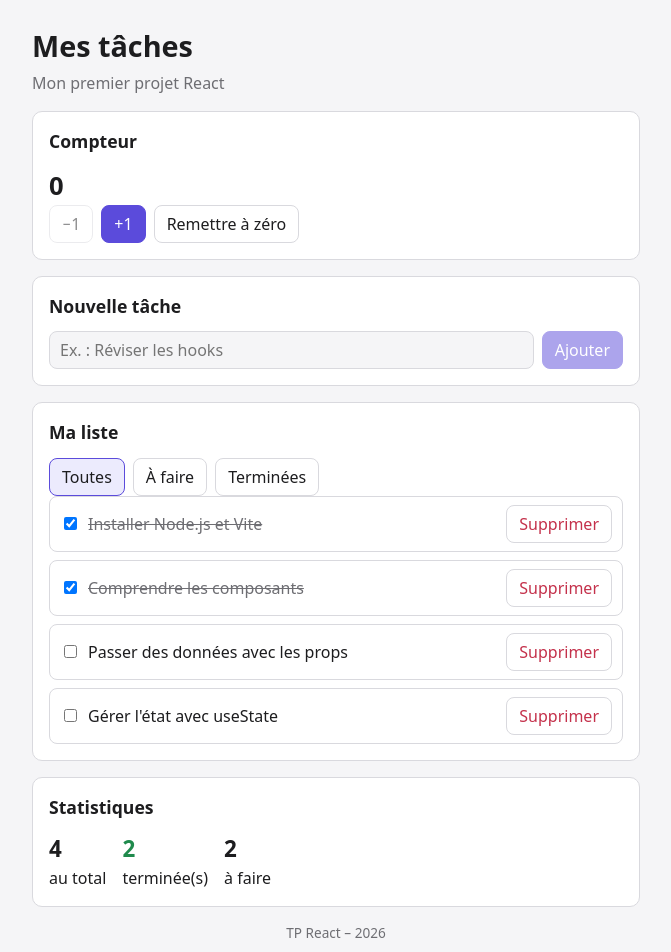
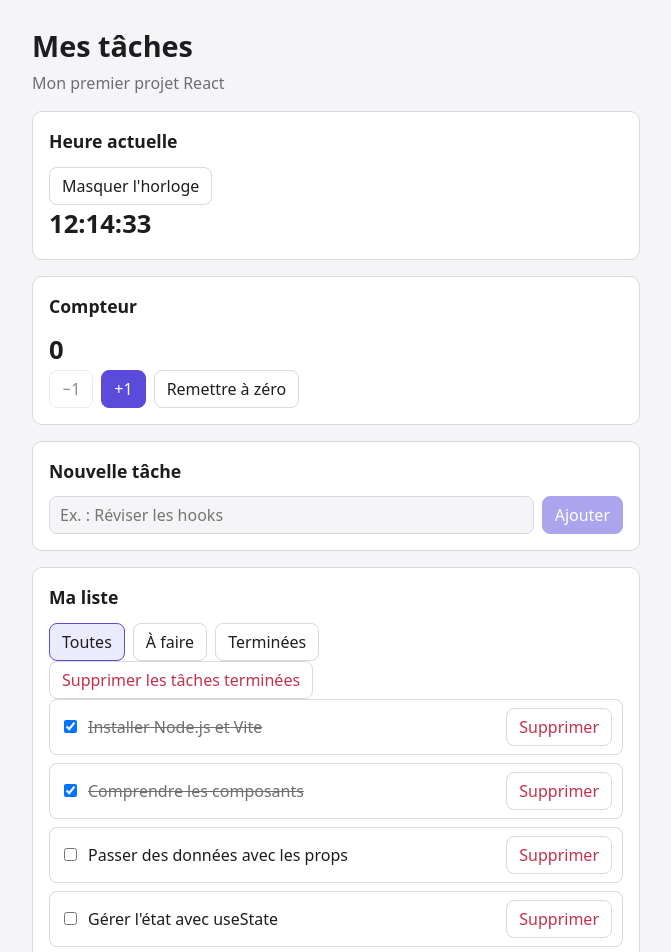
Before and after one commit to abbadnouha8-cloud/tp-react-taches, a React (Vite) app in the folder mes-taches/: page / in a window 1280 px wide. Shown: the top 952 px of the page, without its empty margins (304-975 px from the left). Built offline with nearby package versions, Linux system fonts and the light colour scheme.

Commit message:
Étape 5 : useEffect (horloge, chargement JSON, titre)

```diff
--- a/mes-taches/src/App.jsx
+++ b/mes-taches/src/App.jsx
@@ -1,23 +1,66 @@
-import { useState } from 'react'
+import { useEffect, useState } from 'react'
 import Carte from './components/Carte.jsx'
 import Compteur from './components/Compteur.jsx'
 import Entete from './components/Entete.jsx'
 import Filtres from './components/Filtres.jsx'
 import FormulaireAjout from './components/FormulaireAjout.jsx'
+import Horloge from './components/Horloge.jsx'
 import ListeTaches from './components/ListeTaches.jsx'
 import Pied from './components/Pied.jsx'
 import Statistiques from './components/Statistiques.jsx'
 
-const TACHES_INITIALES = [
-  { id: 1, titre: 'Installer Node.js et Vite', terminee: true },
-  { id: 2, titre: 'Comprendre les composants', terminee: true },
-  { id: 3, titre: 'Passer des données avec les props', terminee: false },
-  { id: 4, titre: "Gérer l'état avec useState", terminee: false },
-]
+function lireSauvegarde() {
+  try {
+    const texte = localStorage.getItem('taches')
+    return texte === null ? null : JSON.parse(texte)
+  } catch {
+    return null
+  }
+}
 
 function App() {
-  const [taches, setTaches] = useState(TACHES_INITIALES)
+  const [taches, setTaches] = useState(() => lireSauvegarde() ?? [])
   const [filtre, setFiltre] = useState('toutes')
+  const [chargement, setChargement] = useState(() => lireSauvegarde() === null)
+  const [erreur, setErreur] = useState(null)
+  const [horlogeVisible, setHorlogeVisible] = useState(true)
+
+  useEffect(() => {
+    if (lireSauvegarde() !== null) return
+
+    let annule = false
+
+    fetch('/taches.json')
+      .then((reponse) => {
+        if (!reponse.ok) throw new Error(`Erreur HTTP ${reponse.status}`)
+        return reponse.json()
+      })
+      .then((donnees) => {
+        if (!annule) setTaches(donnees)
+      })
+      .catch((err) => {
+        if (!annule) setErreur(err.message)
+      })
+      .finally(() => {
+        if (!annule) setChargement(false)
+      })
+
+    return () => {
+      annule = true
+    }
+  }, [])
+
+  const restantes = taches.filter((tache) => !tache.terminee).length
+  const nbTerminees = taches.length - restantes
+
+  useEffect(() => {
+    document.title = `(${restantes}) Mes tâches`
+  }, [restantes])
+
+  useEffect(() => {
+    if (chargement || erreur) return
+    localStorage.setItem('taches', JSON.stringify(taches))
+  }, [taches, chargement, erreur])
 
   function basculerTache(id) {
     setTaches(
@@ -35,6 +78,16 @@ function App() {
     setTaches([...taches, { id: Date.now(), titre, terminee: false }])
   }
 
+  function modifierTache(id, titre) {
+    setTaches(
+      taches.map((tache) => (tache.id === id ? { ...tache, titre } : tache)),
+    )
+  }
+
+  function supprimerTerminees() {
+    setTaches(taches.filter((tache) => !tache.terminee))
+  }
+
   const tachesVisibles = taches.filter((tache) => {
     if (filtre === 'actives') return !tache.terminee
     if (filtre === 'terminees') return tache.terminee
@@ -44,6 +97,12 @@ function App() {
   return (
     <div className="app">
       <Entete titre="Mes tâches" sousTitre="Mon premier projet React" />
+      <Carte titre="Heure actuelle">
+        <button onClick={() => setHorlogeVisible(!horlogeVisible)}>
+          {horlogeVisible ? "Masquer l'horloge" : "Afficher l'horloge"}
+        </button>
+        {horlogeVisible && <Horloge />}
+      </Carte>
       <Carte titre="Compteur">
         <Compteur />
       </Carte>
@@ -52,16 +111,28 @@ function App() {
       </Carte>
       <Carte titre="Ma liste">
         <Filtres filtre={filtre} onChanger={setFiltre} />
-        <ListeTaches
-          taches={tachesVisibles}
-          onBasculer={basculerTache}
-          onSupprimer={supprimerTache}
-        />
+        <button
+          className="danger"
+          onClick={supprimerTerminees}
+          disabled={nbTerminees === 0}
+        >
+          Supprimer les tâches terminées
+        </button>
+        {chargement && <p className="vide">Chargement des tâches…</p>}
+        {erreur && <p className="erreur">{erreur}</p>}
+        {!chargement && !erreur && (
+          <ListeTaches
+            taches={tachesVisibles}
+            onBasculer={basculerTache}
+            onSupprimer={supprimerTache}
+            onModifier={modifierTache}
+          />
+        )}
       </Carte>
       <Carte titre="Statistiques">
         <Statistiques taches={taches} />
       </Carte>
-      <Pied auteur="Votre Nom" />
+      <Pied auteur="Nouha Abbad" />
     </div>
   )
 }
--- /dev/null
+++ b/mes-taches/src/components/Horloge.jsx
@@ -0,0 +1,17 @@
+import { useEffect, useState } from 'react'
+
+function Horloge() {
+  const [maintenant, setMaintenant] = useState(() => new Date())
+
+  useEffect(() => {
+    const id = setInterval(() => setMaintenant(new Date()), 1000)
+    return () => {
+      console.log('Nettoyage : minuteur arrêté')
+      clearInterval(id)
+    }
+  }, [])
+
+  return <p className="horloge">{maintenant.toLocaleTimeString('fr-FR')}</p>
+}
+
+export default Horloge
--- a/mes-taches/src/components/ListeTaches.jsx
+++ b/mes-taches/src/components/ListeTaches.jsx
@@ -1,6 +1,6 @@
 import Tache from './Tache.jsx'
 
-function ListeTaches({ taches, onBasculer, onSupprimer }) {
+function ListeTaches({ taches, onBasculer, onSupprimer, onModifier }) {
   if (taches.length === 0) {
     return <p className="vide">Aucune tâche à afficher.</p>
   }
@@ -15,6 +15,7 @@ function ListeTaches({ taches, onBasculer, onSupprimer }) {
           terminee={tache.terminee}
           onBasculer={onBasculer}
           onSupprimer={onSupprimer}
+          onModifier={onModifier}
         />
       ))}
     </ul>
--- a/mes-taches/src/components/Tache.jsx
+++ b/mes-taches/src/components/Tache.jsx
@@ -1,4 +1,25 @@
-function Tache({ id, titre, terminee, onBasculer, onSupprimer }) {
+import { useState } from 'react'
+
+function Tache({ id, titre, terminee, onBasculer, onSupprimer, onModifier }) {
+  const [enEdition, setEnEdition] = useState(false)
+  const [brouillon, setBrouillon] = useState(titre)
+
+  function commencer() {
+    setBrouillon(titre)
+    setEnEdition(true)
+  }
+
+  function valider() {
+    const titreNettoye = brouillon.trim()
+    if (titreNettoye !== '') onModifier(id, titreNettoye)
+    setEnEdition(false)
+  }
+
+  function gererTouche(event) {
+    if (event.key === 'Enter') valider()
+    if (event.key === 'Escape') setEnEdition(false)
+  }
+
   return (
     <li className={terminee ? 'tache terminee' : 'tache'}>
       <input
@@ -6,7 +27,19 @@ function Tache({ id, titre, terminee, onBasculer, onSupprimer }) {
         checked={terminee}
         onChange={() => onBasculer(id)}
       />
-      <span className="titre">{titre}</span>
+      {enEdition ? (
+        <input
+          type="text"
+          value={brouillon}
+          onChange={(event) => setBrouillon(event.target.value)}
+          onKeyDown={gererTouche}
+          autoFocus
+        />
+      ) : (
+        <span className="titre" onDoubleClick={commencer}>
+          {titre}
+        </span>
+      )}
       <button className="danger" onClick={() => onSupprimer(id)}>
         Supprimer
       </button>
```
